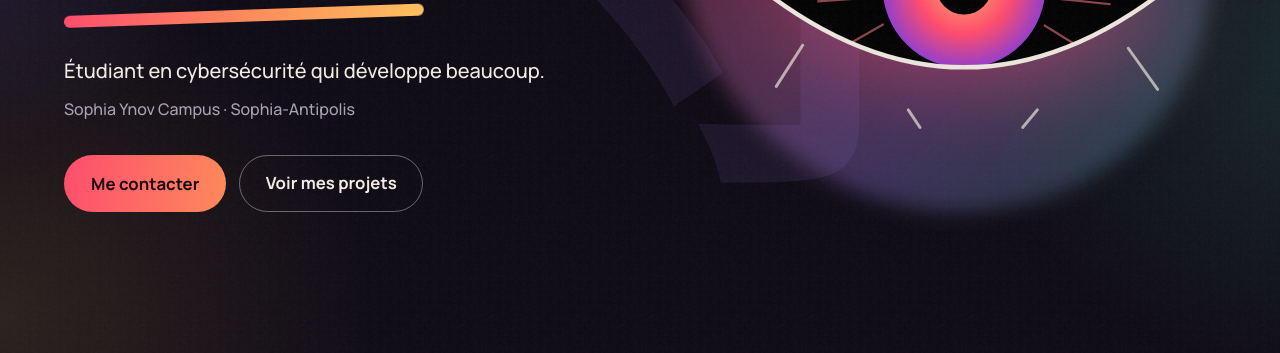
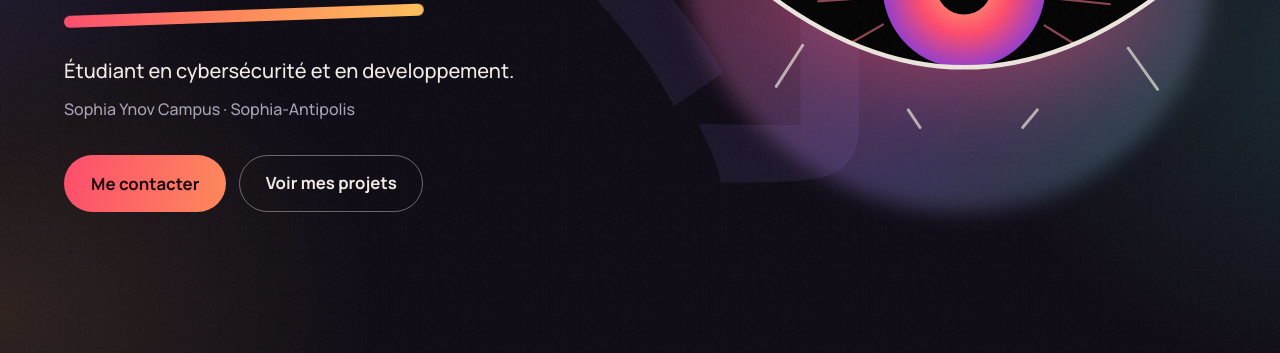
Before and after one commit to SpikeIsUp/siteVitrine, a plain HTML site: page index.html in a window 1280 px wide. Shown: the part 447-800 px from the top of the page. Drawn offline with nearby package versions, Linux system fonts and the light colour scheme; no server answers.

Commit message:
update: textes

```diff
--- a/index.html
+++ b/index.html
@@ -146,7 +146,7 @@ footer{padding:2rem 1.5rem;text-align:center;color:var(--ash);font-size:.9rem}
   <div>
     <h1><span>Quentin</span><span>Guyenot</span></h1>
     <i class="slash"></i>
-    <p class="lead">Étudiant en cybersécurité qui développe beaucoup.
+    <p class="lead">Étudiant en cybersécurité et en developpement.
       <small>Sophia Ynov Campus · Sophia-Antipolis</small></p>
     <div class="cta">
       <a class="btn red" href="#contact">Me contacter</a>
```
